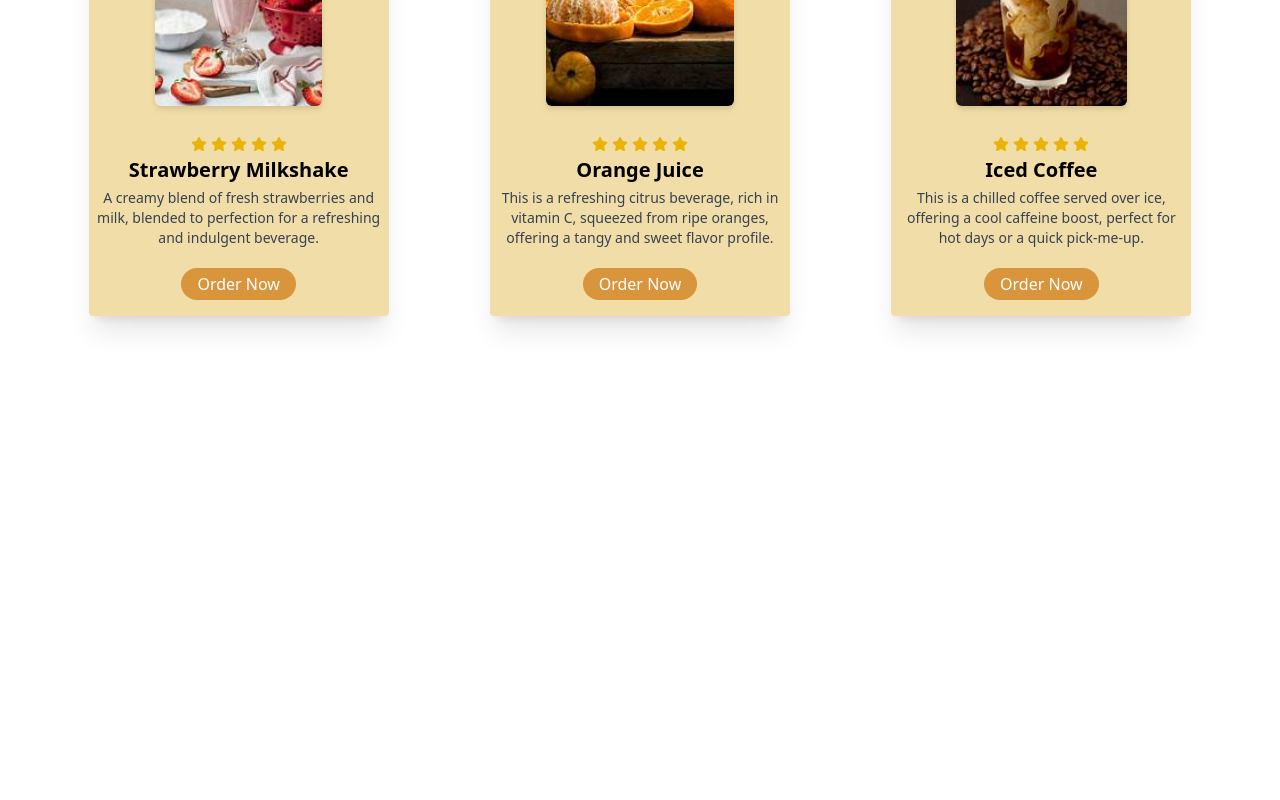
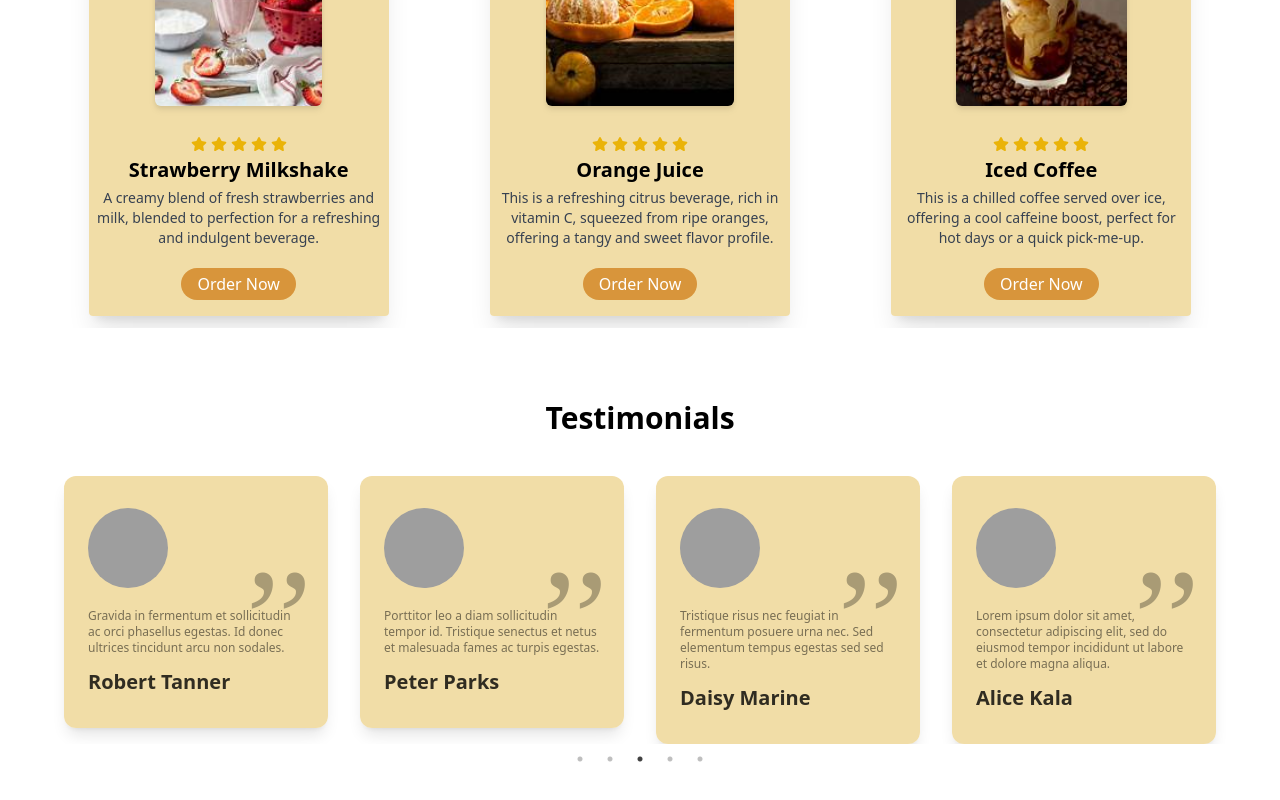
Before and after one commit to shivanthi-fernando/DreamyDrizzles, a React (Vite) app: page / in a window 1280 px wide. Shown: the part 2481-3281 px from the top of the page. Before the commit the page ends 2809 px from the top, so only its background shows below. Built offline with nearby package versions, Linux system fonts and the light colour scheme; grey boxes are pictures that could not be loaded.

Commit message:
Created the testimonials section

```diff
--- a/src/App.jsx
+++ b/src/App.jsx
@@ -6,6 +6,7 @@ import BestSellers from "./components/BestSellers/BestSellers";
 import BreadsAndPastries from "./components/BreadsAndPastries.jsx/BreadsAndPastries";
 import CakesAndDesserts from "./components/CakesAndDesserts/CakesAndDesserts";
 import Beverages from "./components/Beverages/Beverages";
+import Testimonials from "./components/Testimonials/Testimonials";
 import AOS from "aos";
 import "aos/dist/aos.css";
 
@@ -28,6 +29,7 @@ const App = () => {
       <BreadsAndPastries />
       <CakesAndDesserts />
       <Beverages />
+      <Testimonials />
     </div>
   );
 };
--- a/src/components/Beverages/Beverages.jsx
+++ b/src/components/Beverages/Beverages.jsx
@@ -36,10 +36,10 @@ const Beverages = () => {
         {/* Header Section */}
         <div className="text-left mb-24">
           <h2
-            data-aos="fade-up"
+            data-aos="zoom-in"
             className="pt-8 pb-4 text-3xl dark:text-primary"
           >
-            Breads and Pastries
+            Beverages
           </h2>
         </div>
         {/* Body Section */}
@@ -69,7 +69,7 @@ const Beverages = () => {
                   <FaStar className="text-yellow-500" />
                 </div>
                 <h1 className="text-xl font-bold pt-1">{data.title}</h1>
-                <p className="text-gray-700 duration-300 text-sm line-clamp-4 py-1 px-2">
+                <p className="text-gray-700 duration-300 text-sm line-clamp-4 py-1 px-2 dark:text-gray-300">
                   {data.description}
                 </p>
                 <button className="bg-secondary hover:scale-105 duration-300 text-white py-1 px-4 rounded-full mt-4 group-hover:bg-secondary group-hover:text-black">
--- a/src/components/BreadsAndPastries.jsx/BreadsAndPastries.jsx
+++ b/src/components/BreadsAndPastries.jsx/BreadsAndPastries.jsx
@@ -43,7 +43,10 @@ const BreadsAndPastries = () => {
           </h2>
         </div>
         {/* Body Section */}
-        <div data-aos="fade-up" className="grid grid-cols-1 sm:grid-cols-2 md:grid-cols-3 gap-20 md:gap-5 place-items-center pb-3">
+        <div
+          data-aos="zoom-in"
+          className="grid grid-cols-1 sm:grid-cols-2 md:grid-cols-3 gap-20 md:gap-5 place-items-center pb-3"
+        >
           {ItemsData.map((data) => (
             // eslint-disable-next-line react/jsx-key
             <div className="rounded 2xl bg-primary/60 dark:bg-white/10 hover:bg-primary dark:hover:bg-primary/20 dark:hover:text-white relative shadow-xl duration-340 group max-w-[300px]">
@@ -66,7 +69,7 @@ const BreadsAndPastries = () => {
                   <FaStar className="text-yellow-500" />
                 </div>
                 <h1 className="text-xl font-bold pt-1">{data.title}</h1>
-                <p className="text-gray-700 duration-300 text-sm line-clamp-4 py-1 px-2">
+                <p className="text-gray-700 duration-300 text-sm line-clamp-4 py-1 px-2 dark:text-gray-300 ">
                   {data.description}
                 </p>
                 <button className="bg-secondary hover:scale-105 duration-300 text-white py-1 px-4 rounded-full mt-4 group-hover:bg-secondary group-hover:text-black">
--- a/src/components/CakesAndDesserts/CakesAndDesserts.jsx
+++ b/src/components/CakesAndDesserts/CakesAndDesserts.jsx
@@ -36,7 +36,7 @@ const CakesAndDesserts = () => {
         {/* Header Section */}
         <div className="text-left mb-24">
           <h2
-            data-aos="fade-up"
+            data-aos="zoom-in"
             className="pt-8 pb-4 text-3xl dark:text-primary"
           >
             Cakes and Desserts
@@ -69,7 +69,7 @@ const CakesAndDesserts = () => {
                   <FaStar className="text-yellow-500" />
                 </div>
                 <h1 className="text-xl font-bold pt-1">{data.title}</h1>
-                <p className="text-gray-700 duration-300 text-sm line-clamp-4 py-1 px-2">
+                <p className="text-gray-700 duration-300 text-sm line-clamp-4 py-1 px-2 dark:text-gray-300">
                   {data.description}
                 </p>
                 <button className="bg-secondary hover:scale-105 duration-300 text-white py-1 px-4 rounded-full mt-4 group-hover:bg-secondary group-hover:text-black">
--- /dev/null
+++ b/src/components/Testimonials/Testimonials.jsx
@@ -0,0 +1,129 @@
+// eslint-disable-next-line no-unused-vars
+import React from "react";
+import Slider from "react-slick";
+
+const TestimonialData = [
+  {
+    id: 1,
+    name: "Alice Kala",
+    text: "Lorem ipsum dolor sit amet, consectetur adipiscing elit, sed do eiusmod tempor incididunt ut labore et dolore magna aliqua.",
+    img: "https://picsum.photos/101/101",
+  },
+  {
+    id: 2,
+    name: "John Gavin",
+    text: "Dui vivamus arcu felis bibendum ut tristique et egestas quis. Adipiscing diam donec adipiscing tristique.",
+    img: "https://picsum.photos/102/102",
+  },
+  {
+    id: 3,
+    name: "Robert Tanner",
+    text: "Gravida in fermentum et sollicitudin ac orci phasellus egestas. Id donec ultrices tincidunt arcu non sodales.",
+    img: "https://picsum.photos/103/103",
+  },
+  {
+    id: 4,
+    name: "Peter Parks",
+    text: "Porttitor leo a diam sollicitudin tempor id. Tristique senectus et netus et malesuada fames ac turpis egestas.",
+    img: "https://picsum.photos/101/101",
+  },
+  {
+    id: 5,
+    name: "Daisy Marine",
+    text: "Tristique risus nec feugiat in fermentum posuere urna nec. Sed elementum tempus egestas sed sed risus.",
+    img: "https://picsum.photos/101/101",
+  },
+];
+
+const Testimonials = () => {
+  var settings = {
+    dots: true,
+    arrows: false,
+    infinite: true,
+    speed: 500,
+    slidesToScroll: 1,
+    autoplay: true,
+    autoplaySpeed: 2000,
+    cssEase: "linear",
+    pauseOnHover: true,
+    pauseOnFocus: true,
+    responsive: [
+      {
+        breakpoint: 10000,
+        settings: {
+          slidesToShow: 4,
+          slidesToScroll: 1,
+          infinite: true,
+        },
+      },
+      {
+        breakpoint: 1024,
+        settings: {
+          slidesToShow: 2,
+          slidesToScroll: 1,
+          initialSlide: 2,
+        },
+      },
+      {
+        breakpoint: 640,
+        settings: {
+          slidesToShow: 1,
+          slidesToScroll: 1,
+        },
+      },
+    ],
+  };
+
+  return (
+    <div className="bg-white dark:bg-black dark:text-white duration-200 relative z-40 py-10 mb-10">
+      <div className="container">
+        {/* Header Section */}
+        <div className="text-center mb-10">
+          <h2
+            data-aos="fade-up"
+            className="pt-8 text-3xl font-bold dark:text-primary"
+          >
+            Testimonials
+          </h2>
+        </div>
+        {/* Testimonial Cards */}
+        <div>
+          <Slider {...settings}>
+            {TestimonialData.map((data) => (
+              // eslint-disable-next-line react/jsx-key
+              <div>
+                <div
+                  key={data.id}
+                  className="flex flex-col gap-4 shadow-lg py-8 px-6 mx-4 rounded-xl bg-primary/60 dark:bg-white/10 hover:bg-primary dark:hover:bg-primary/20 dark:hover:text-white relative"
+                >
+                  <div className="">
+                    <img
+                      src={data.img}
+                      alt=""
+                      className="rounded-full w-20 h-20"
+                    />
+                  </div>
+                  <div className="flex flex-col items-center gap-4">
+                    <div className="space-y-3">
+                      <p className="text-xs text-black/50 dark:text-gray-300 pt-1">
+                        {data.text}
+                      </p>
+                      <h1 className="text-xl font-bold text-black/80 dark:text-white">
+                        {data.name}
+                      </h1>
+                    </div>
+                  </div>
+                  <p className="text-black/30 text-9xl font-serif absolute top-0 right-4">
+                    ,,
+                  </p>
+                </div>
+              </div>
+            ))}
+          </Slider>
+        </div>
+      </div>
+    </div>
+  );
+};
+
+export default Testimonials;
```
